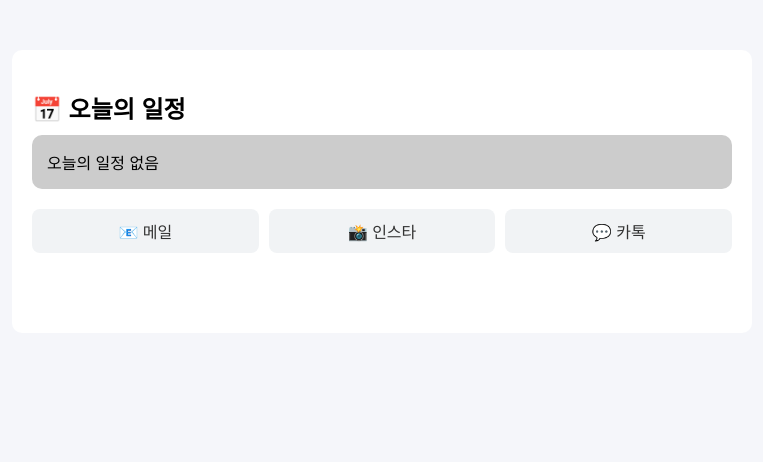
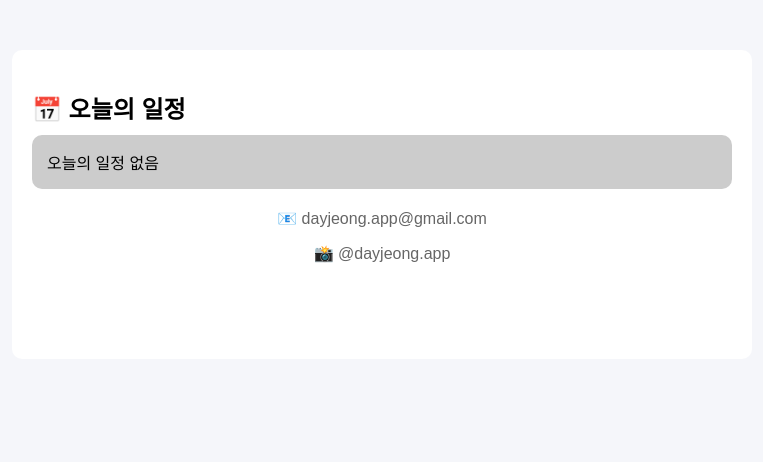
Before and after one commit to rightpleft/dayjeong, a Django app: page / in a window 1280 px wide. Shown: the top 462 px of the page, without its empty margins (258-1021 px from the left). Run offline with Django 4.2, Linux system fonts and the light colour scheme.

Commit message:
final home UI with text contact

```diff
--- a/user/templates/home.html
+++ b/user/templates/home.html
@@ -38,25 +38,21 @@ h2 {
 .미확정 { background:orange; }
 .없음 { background:#ccc; color:black; }
 
-/* 연락 버튼 */
-.contact-buttons {
+/* 연락망 (텍스트형) */
+.contact-text {
     margin-top:20px;
-    display:flex;
-    gap:10px;
+    text-align:center;
+    color:#666;
 }
 
-.contact-buttons a {
-    flex:1;
-    text-align:center;
-    padding:10px;
-    background:#f1f3f5;
-    border-radius:8px;
+.contact-text a {
     text-decoration:none;
-    color:#333;
+    color:#666;
 }
 
-.contact-buttons a:hover {
-    background:#ddd;
+.contact-text a:hover {
+    text-decoration:underline;
+    color:#000;
 }
 
 /* 하단 네비 */
@@ -87,11 +83,10 @@ h2 {
 <h2>📅 오늘의 일정</h2>
 <div id="today-schedule"></div>
 
-<!-- 연락망 (일정 아래) -->
-<div class="contact-buttons">
-    <a href="mailto:example@email.com">📧 메일</a>
-    <a href="https://instagram.com/dayjeong" target="_blank">📸 인스타</a>
-    <a href="https://open.kakao.com/" target="_blank">💬 카톡</a>
+<!-- 연락망 (텍스트 링크형) -->
+<div class="contact-text">
+    <p>📧 <a href="mailto:dayjeong.app@gmail.com">dayjeong.app@gmail.com</a></p>
+    <p>📸 <a href="https://instagram.com/dayjeong.app" target="_blank">@dayjeong.app</a></p>
 </div>
 
 </div>
```
